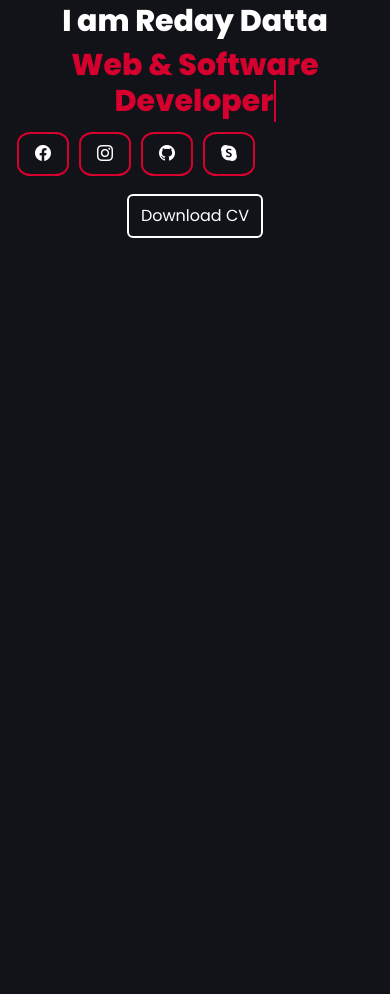
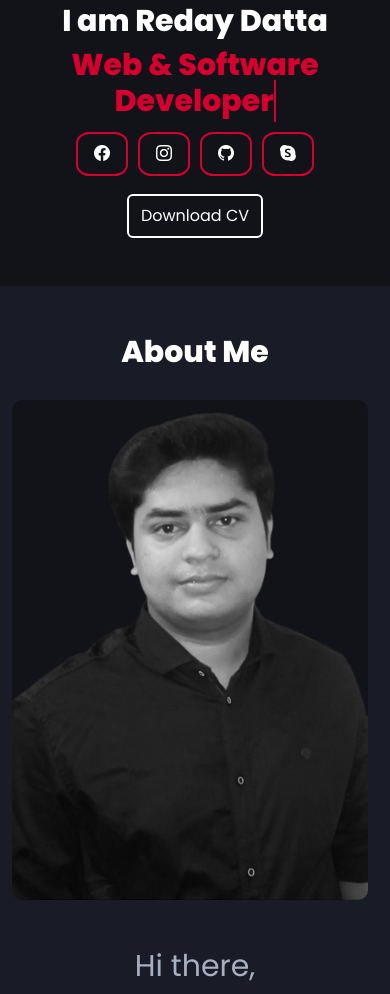
Before and after one commit to redaydatta/redaydatta.github.io, a plain HTML site: page index.html in a window 390 px wide. Shown: the part 490-1484 px from the top of the page. Before the commit the page ends 844 px from the top, so only its background shows below. Drawn offline with nearby package versions, Linux system fonts and the light colour scheme.

Commit message:
about me section

```diff
--- a/css/style.css
+++ b/css/style.css
@@ -41,6 +41,9 @@ body {
 .custom-text-size-1 {
     font-size: 45px;
 }
+.custom-text-size-2 {
+    font-size: 40px;
+}
 .vertical-center {
     margin: 0;
     position: absolute;
@@ -73,7 +76,21 @@ body {
     color: #d6002f;
     border-color: #fff;
 }
-
+.about {
+    background-color: #191c26;
+    color: #fff;
+    font-weight: 700;
+    position: relative;
+}
+.about p, .about h2 {
+    font-weight: normal;
+    color: #a9afc3;
+}
+.about img {
+    max-width: 400px;
+    max-height: 500px;
+    border-radius: 10px;
+}
 
 
 
@@ -84,9 +101,17 @@ body {
         text-align: center;
         margin-top: 30px;
       }
-      .profile .vertical-center h1, .profile .vertical-center h2{
+      .vertical-center h1, .vertical-center h2{
         font-size: 30px;
       }
+      .social {
+        width: 248px;
+        margin: 0 auto;
+    }
+    .about h1 {
+        font-size: 30px;
+        margin-bottom: 30px;
+    }
   }
 
 
--- a/index.html
+++ b/index.html
@@ -12,7 +12,7 @@
 </head>
 <body>
     <!-- navbar -->
-    <nav class="navbar navbar-expand-lg">
+    <nav id="home" class="navbar navbar-expand-lg">
         <div class="container-fluid">
           <a class="navbar-brand" href="#"><span class="color-red">R</span>eday</a>
           <button class="navbar-toggler" type="button" data-bs-toggle="collapse" data-bs-target="#navbarSupportedContent" aria-controls="navbarSupportedContent" aria-expanded="false" aria-label="Toggle navigation">
@@ -23,26 +23,26 @@
           <div class="collapse navbar-collapse" id="navbarSupportedContent">
             <ul class="navbar-nav ms-auto mb-2 mb-lg-0">
               <li class="nav-item">
-                <a class="nav-link active" aria-current="page" href="#">Home</a>
+                <a class="nav-link active" aria-current="page" href="#home">Home</a>
               </li>
               <li class="nav-item">
-                <a class="nav-link" href="#">About</a>
+                <a class="nav-link" href="#about">About</a>
               </li>
               <li class="nav-item">
-                <a class="nav-link" href="#">Skills</a>
+                <a class="nav-link" href="#skills">Skills</a>
               </li>
               <li class="nav-item">
-                <a class="nav-link" href="#">Portfolio</a>
+                <a class="nav-link" href="#portfolio">Portfolio</a>
               </li>
               <li class="nav-item">
-                <a class="nav-link" href="#">Contact</a>
+                <a class="nav-link" href="#contact">Contact</a>
               </li>
             </ul>
           </div>
         </div>
       </nav>
       <!-- profile -->
-      <section class="profile my-5">
+      <section class="profile my-5 py-0 py-md-5">
         <div class="container">
           <div class="row">
             <div class="col-md-5">
@@ -80,8 +80,26 @@
         </div>
       </section>
       <!-- about -->
-      <section class="about">
-
+      <section id="about" class="about my-5 py-5">
+        <div class="container">
+          <div class="row">
+            <div class="col-12">
+              <h1 class="fw-bold custom-text-size-2 text-center">About Me</h1>
+            </div>
+          </div>
+          <div class="row">
+            <div class="col-md-5 my-md-5">
+              <img src="img/about_of_reday_datta.png" alt="">
+            </div>
+            <div class="col-md-7 my-md-5">
+              <div class="vertical-center pe-0 pe-md-5">
+                <h2 class="mt-5">Hi there,</h2> <br>
+                <p class="lead">I’m Reday Datta. I’m a Professional Web and Software Developer. I've more than 3 years of experience and completed 30+ projects with full client satisfaction. I am skilled in HTML, CSS, Bootstrap, JavaScript, React, PHP, MySQL, Laravel, Lumen API, Java, Android. I always like to work honestly and work hard to the best of my ability to ensure the satisfaction of my clients. I aslo worked a remote job as a Software and Web Developer. Now I am working as a Associate Software Engineer at SSL Wireless.</p> <br>
+                <h2 class="mb-0">Thank you!</h2>
+              </div>
+            </div>
+          </div>
+        </div>
       </section>
 
     <script src="https://cdn.jsdelivr.net/npm/bootstrap@5.2.0/dist/js/bootstrap.bundle.min.js"></script>
```
Also changed, not shown: img/about_of_reday_datta.png (added), img/reday-datta-about.png (added).
